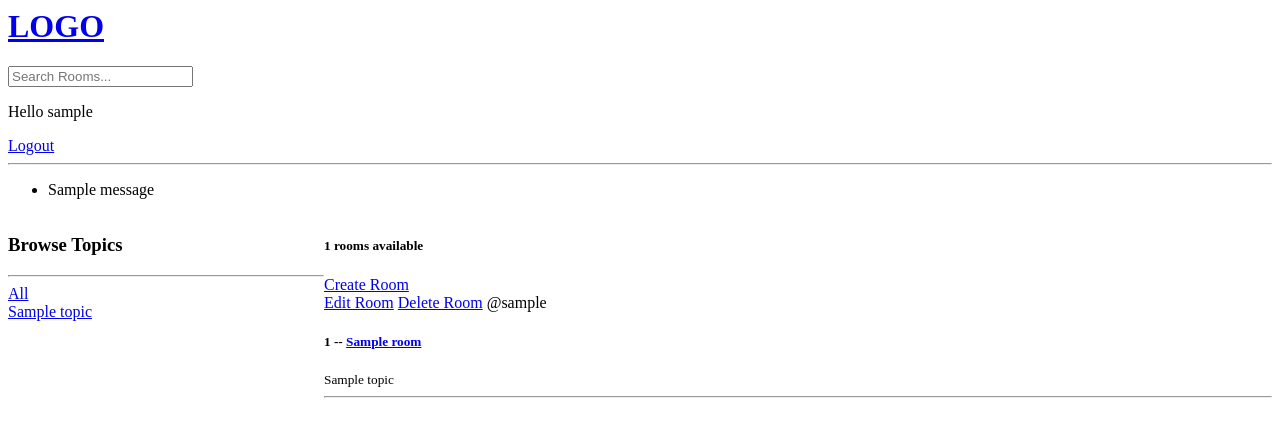
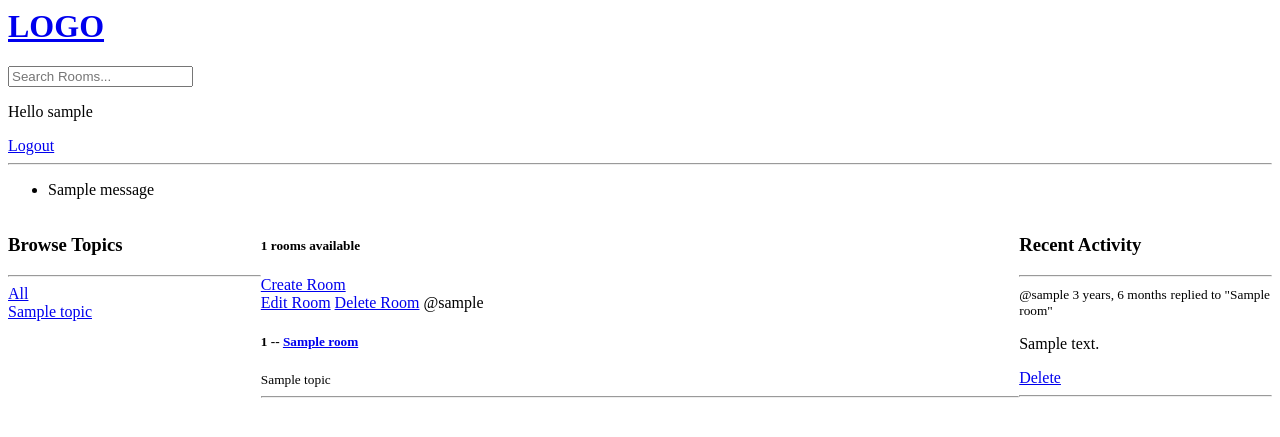
Before and after one commit to Hanane-Yh/StudyBud, a Django app: page / in a window 1280 px wide. Shown: the top 437 px of the page. Run offline with Django 4.2, Linux system fonts and the light colour scheme; a user stored in the database is signed in; tables that the repository leaves empty hold one stand-in row (values such as "Sample post"); one stand-in notice (Sample message) is shown.

Commit message:
recent activities

```diff
--- a/base/models.py
+++ b/base/models.py
@@ -15,7 +15,7 @@ class Room(models.Model):
     topic = models.ForeignKey(Topic, on_delete=models.SET_NULL, null=True)
     name = models.CharField(max_length=200)
     description = models.TextField(null=True, blank=True)
-    # participants
+    participants = models.ManyToManyField(User, related_name='participants', blank=True)
     updated = models.DateTimeField(auto_now=True)
     created = models.DateTimeField(auto_now_add=True)
 
@@ -33,5 +33,8 @@ class Message(models.Model):
     updated = models.DateTimeField(auto_now=True)
     created = models.DateTimeField(auto_now_add=True)
 
+    class Meta:
+        ordering = ['-updated', '-created']
+
     def __str__(self) -> str:
-        return self.body[0:50]
+        return self.body[:50]
--- /dev/null
+++ b/base/templates/base/activity_component.html
@@ -0,0 +1,15 @@
+<div>
+    <h3>Recent Activity</h3>
+    <hr>
+        {% for message in room_messages %}
+            <div>
+                <small>@{{ message.user}}   {{ message.created|timesince}}</small>
+                <small>replied to "{{ message.room }}"</small>
+                <p>{{ message }}</p>
+                {% if request.user == message.user %}
+                <a href="{% url 'base:delete-message' message.id %}">Delete</a>
+                {% endif %}
+                <hr>
+            <div>
+        {% endfor%}
+</div>
--- /dev/null
+++ b/base/templates/base/feed_component.html
@@ -0,0 +1,14 @@
+<div>
+    {% for room in rooms %}
+        <div>
+            {% if request.user == room.host %}
+            <a href="{% url 'base:update-room' room.id %}">Edit Room</a>
+            <a href="{% url 'base:delete-room' room.id %}">Delete Room</a>
+            {% endif %}
+            <span>@{{ room.host.username }}</span>
+            <h5>{{ room.id }} -- <a href= "{% url 'base:room' room.id %}"> {{ room.name }} </a></h5>
+            <small> {{ room.topic.name }}</small>
+            <hr>
+        </div>
+    {% endfor %}
+</div>
--- a/base/templates/base/home.html
+++ b/base/templates/base/home.html
@@ -1,47 +1,29 @@
 {% extends 'main.html' %}
 
 {% block content %}
+
 <style>
     .home-container{
         display: grid;
-        grid-template-columns: 1fr 3fr;
+        grid-template-columns: 1fr 3fr 1fr;
     }
 </style>
+
 <div class="home-container">
     <div>
-        <h3>Browse Topics</h3>
-        <hr>
-
-        <div>
-            <a href="{% url 'base:home' %}">All</a>
-        </div>
-
-        {% for topic in topics %}
-            <div>
-                <a href="{% url 'base:home' %}?q={{topic.name}}">{{topic.name}}</a>
-            </div>
-        {% endfor %}
+        {% include 'base/topics_component.html' %}
     </div>
 
     <div>
         <h5>{{ room_count }} rooms available </h5>
         <a href="{% url 'base:create-room' %}">Create Room</a>
-        <div>
-            {% for room in rooms %}
-                <div>
-                    {% if request.user == room.host %}
-                    <a href="{% url 'base:update-room' room.id %}">Edit Room</a>
-                    <a href="{% url 'base:delete-room' room.id %}">Delete Room</a>
-                    {% endif %}
-                    <span>@{{ room.host.username }}</span>
-                    <h5>{{ room.id }} -- <a href= "{% url 'base:room' room.id %}"> {{ room.name }} </a></h5>
-                    <small> {{ room.topic.name }}</small>
-                    <hr>
-                </div>
-            {% endfor %}
-        </div>
+
+        {% include 'base/feed_component.html' %}
     </div>
 
+    <div>
+        {% include 'base/activity_component.html' %}
+    </div>
 
 </div>
 {% endblock content %}
--- a/base/templates/base/room_form.html
+++ b/base/templates/base/room_form.html
@@ -8,5 +8,6 @@
             {{form.as_p}}
             <input type="submit" value="Submit" />
         </form>
+
     </div>
 {% endblock content %}
--- /dev/null
+++ b/base/templates/base/topics_component.html
@@ -0,0 +1,14 @@
+<div>
+    <h3>Browse Topics</h3>
+    <hr>
+
+    <div>
+        <a href="{% url 'base:home' %}">All</a>
+    </div>
+
+    {% for topic in topics %}
+    <div>
+            <a href="{% url 'base:home' %}?q={{topic.name}}">{{topic.name}}</a>
+    </div>
+    {% endfor %}
+</div>
--- a/base/urls.py
+++ b/base/urls.py
@@ -16,5 +16,8 @@ urlpatterns = [
 
     path('create-room/', views.create_room, name='create-room'),
     path('update-room/<str:pk>/', views.update_room, name='update-room'),
-    path('delete-room/<str:pk>', views.delete_room, name='delete-room')
+    path('delete-room/<str:pk>', views.delete_room, name='delete-room'),
+
+    path('delete-message/<str:pk>', views.delete_message, name='delete-message')
+
 ]
--- a/base/views.py
+++ b/base/views.py
@@ -6,7 +6,7 @@ from django.db.models import Q
 from django.contrib.auth.models import User
 from django.contrib.auth.forms import UserCreationForm
 from django.contrib.auth import authenticate, login, logout
-from .models import Room, Topic
+from .models import Room, Topic, Message
 from .forms import RoomForm
 
 # Create your views here.
@@ -76,15 +76,27 @@ def home(request):
 
     topics = Topic.objects.all()
     room_count = rooms.count()
+    room_messages = Message.objects.filter(Q(room__topic__name__icontains=q))
 
-    context = {'rooms': rooms, 'topics':topics, 'room_count': room_count}
+    context = {'rooms': rooms, 'topics':topics, 'room_count': room_count, 'room_messages': room_messages}
     return render(request, 'base/home.html', context)
 
 
 def room(request, pk):
     room = Room.objects.get(id=pk)
+    room_messages = room.message_set.all().order_by('-created')
+    participants = room.participants.all()
 
-    context = {'room': room}
+    if request.method == "POST":
+        message = Message.objects.create(
+            user = request.user,
+            room = room,
+            body= request.POST.get('body')
+        )
+        room.participants.add(request.user)
+        return redirect('base:room', pk=room.id)
+
+    context = {'room': room, 'room_messages': room_messages, 'participants': participants}
     return render(request, 'base/room.html', context)
 
 
@@ -131,4 +143,17 @@ def delete_room(request, pk):
     if request.method == "POST":
         room.delete()
         return redirect('base:home')
-    return render(request, 'base/delete.html', {'pk': room})
+    return render(request, 'base/delete.html', {'obj': room})
+
+
+@login_required(login_url='base:login')
+def delete_message(request, pk):
+    message = Message.objects.get(id=pk)
+
+    if request.user != message.user:
+        return HttpResponse('You are not allowed here!')
+
+    if request.method == "POST":
+        message.delete()
+        return redirect('base:home')
+    return render(request, 'base/delete.html', {'obj': message})
```
Also changed, not shown: base/templates/base/room.html (+58 -1 lines), base/migrations/0003_alter_room_options_room_participants.py (added).
